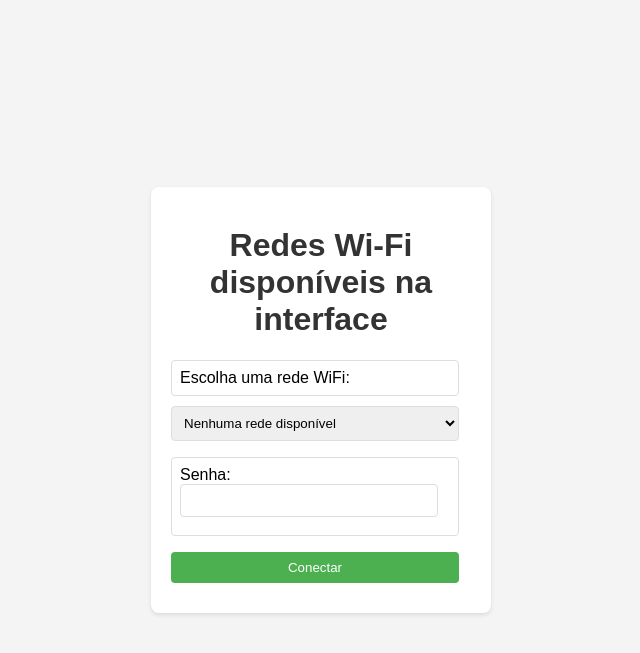
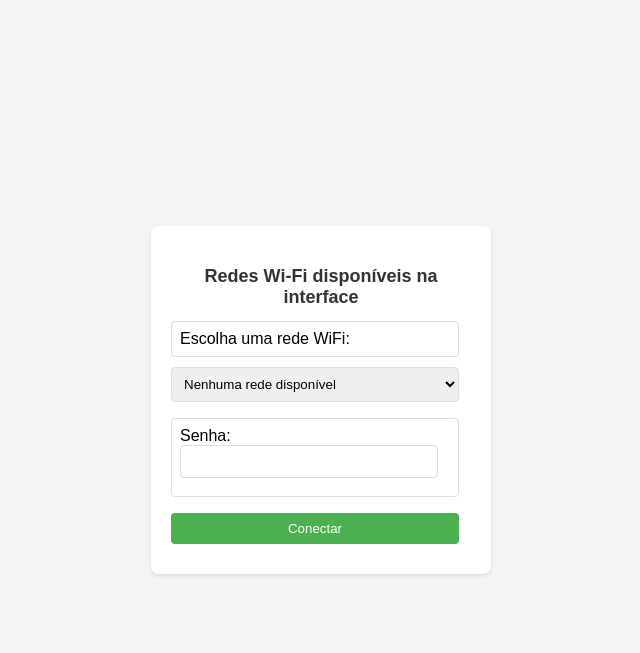
Before and after one commit to dennislopes/spyPi, a Flask app: template templates/wifi_list.html in a window 1280 px wide. Shown: the top 653 px of the page, without its empty margins (319-959 px from the left). Run offline with Flask 3, Linux system fonts and the light colour scheme; the template is opened without the code that fills it, so the values that code supplies are empty.

Commit message:
Update wifi_list.html

```diff
--- a/templates/wifi_list.html
+++ b/templates/wifi_list.html
@@ -12,6 +12,7 @@
             min-height: 100vh;
         }
         h1 {
+            font-size: 18px; /* Reduz tamanho do título */
             text-align: center;
             color: #333;
             margin-top: 20px;
```
